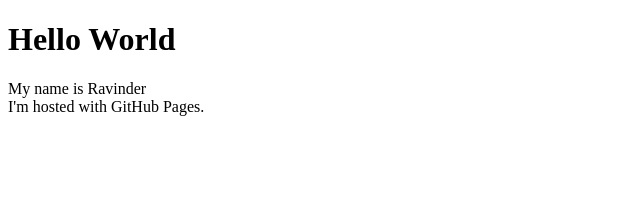
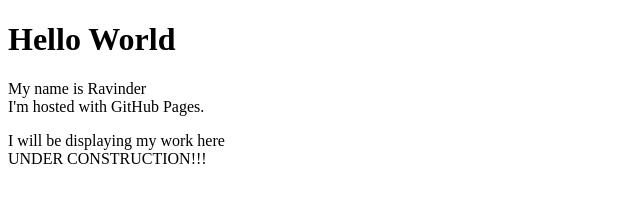
Before and after one commit to Ravinder1991/Ravinder1991.github.io, a plain HTML site: page index.html in a window 1280 px wide. Shown: the whole page, without its empty margins (0-640 px from the left). Drawn offline with Linux system fonts and the light colour scheme.

Commit message:
webStrom
Tried first webStrom edit

```diff
--- a/index.html
+++ b/index.html
@@ -3,5 +3,6 @@
 <body>
 <h1>Hello World</h1>
 <p>My name is Ravinder <br>I'm hosted with GitHub Pages.</p>
+<p>I will be displaying my work here<br>UNDER CONSTRUCTION!!!</p>
 </body>
 </html>
```
